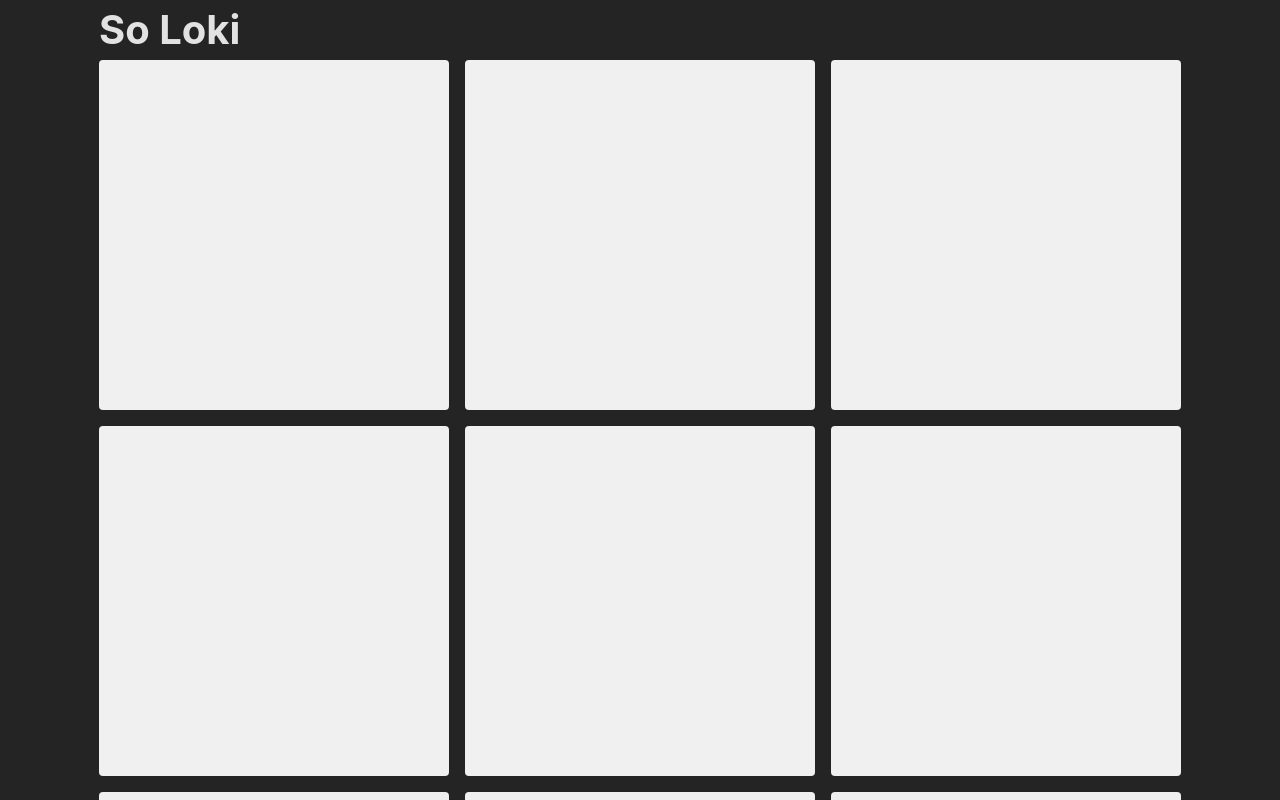
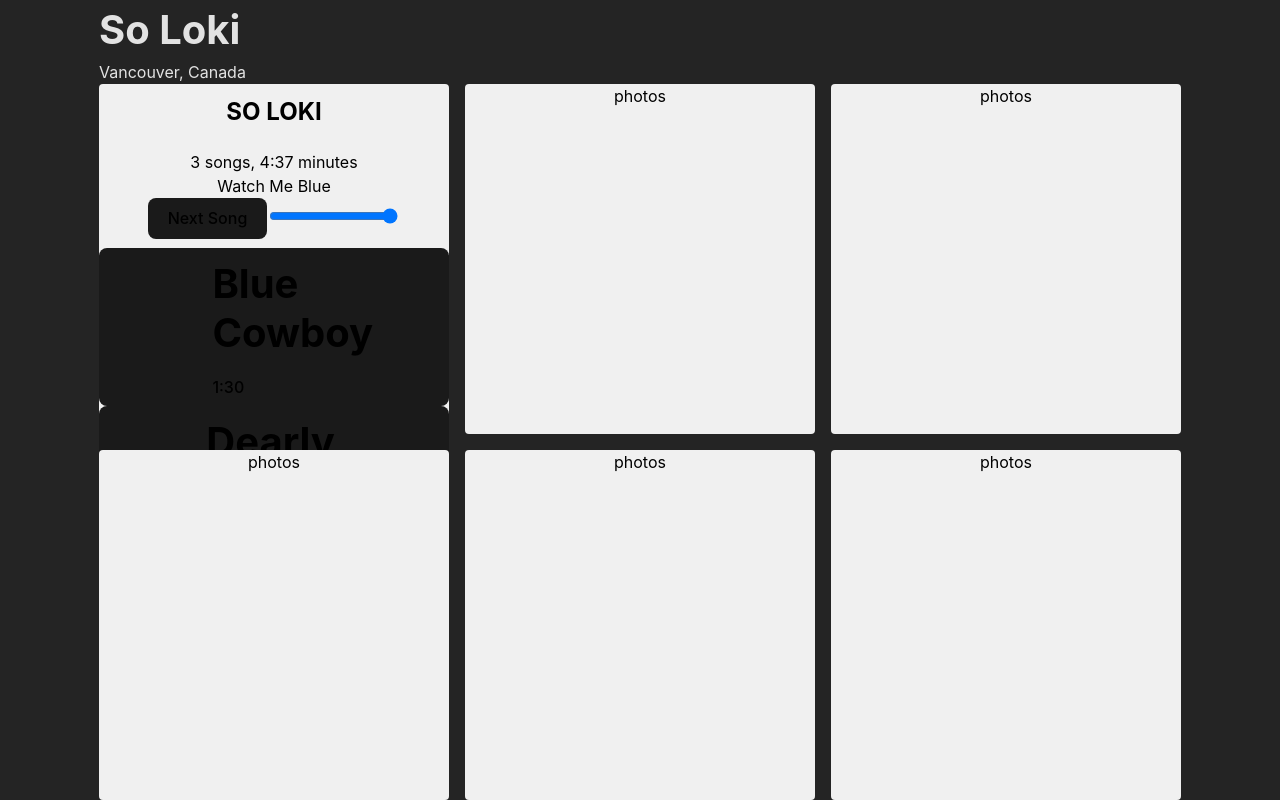
Before and after one commit to jajablinky/ArTape-2.0, a Next.js app: page /profile in a window 1280 px wide. Shown: the top 800 px of the page. Built offline with nearby package versions, Linux system fonts and the light colour scheme.

Commit message:
audio player structured into a component and reuse

```diff
--- a/src/components/AudioPlayer.tsx
+++ b/src/components/AudioPlayer.tsx
@@ -1,114 +1,182 @@
 import React, { useEffect, useRef, useState } from "react";
-import { SetStateAction, Dispatch } from "react";
-
 import styles from "@/styles/Home.module.css";
 import Image from "next/image";
 
-interface AudioPlayerProps {
-  trackNumber: number;
-  isPlaying: number;
-  setisPlaying: Dispatch<SetStateAction<number>>;
-  audioLink: string;
-  songTitle: string;
-  audioListLength: number;
+interface Song {
+  title: string;
+  src: string;
 }
 
-const AudioPlayer = ({
-  trackNumber,
-  isPlaying,
-  setisPlaying,
-  audioLink,
-  songTitle,
-  audioListLength,
-}: AudioPlayerProps) => {
-  const [duration, setDuration] = useState("");
+const songs: Song[] = [
+  {
+    title: "Blue Cowboy",
+    src: "https://5jxkaucpt4jq2n5ceypa7tijr2vrqcrcgx567hisii27hymlqz2a.arweave.net/6m6gUE-fEw03oiYeD80JjqsYCiI1---dEkI18-GLhnQ",
+  },
+  {
+    title: "Dearly Departed",
+    src: "https://cxdvxsxj6ps45rqsdjnskvgl2n3cc6bvohej5l27w7oof76rhcya.arweave.net/Fcdbyunz5c7GEhpbJVTL03YheDVxyJ6vX7fc4v_ROLA",
+  },
+  {
+    title: "Helmut Lang",
+    src: "https://4hyskfaoe726dpdaczx3dmpswrqj4uydukvzozsuewmcan6wsovq.arweave.net/4fElFA4n9eG8YBZvsbHytGCeUwOiq5dmVCWYIDfWk6s",
+  },
+];
 
-  const audioRef = useRef<HTMLAudioElement>(null);
+const AudioPlayer = () => {
+  const [currentSongIndex, setCurrentSongIndex] = useState<number>(-1);
+  const [isPlaying, setisPlaying] = useState<boolean>(false);
+  const [volume, setVolume] = useState<number>(1);
+  const [currentSong, setCurrentSong] = useState<Song | null>(null);
 
-  useEffect(() => {
-    const audio = audioRef.current;
-    if (audio) {
-      audio.addEventListener("loadedmetadata", () => {
-        const seconds = audio.duration;
-        let minutes = Math.floor(seconds / 60);
-        minutes = minutes < 10 ? 0 + minutes : minutes;
-        let extraSeconds = Math.floor(seconds % 60);
-        extraSeconds = extraSeconds < 10 ? 0 + extraSeconds : extraSeconds;
-        setDuration(`${minutes}:${extraSeconds}`);
-      });
-    }
-  }, [audioRef]);
+  const audioPlayer = useRef<HTMLAudioElement | null>(null);
+  const handleVolumeChange = (e: React.ChangeEvent<HTMLInputElement>): void => {
+    const newVolume = parseFloat(e.target.value);
+    setVolume(newVolume);
 
-  const handleDuration = () => {
-    return duration;
-  };
-
-  const handlePlay = (trackNumber: number) => {
-    const audio = audioRef.current;
-    if (audio) {
-      if (isPlaying === trackNumber) {
-        if (audio.paused) {
-          audio.currentTime = 0;
-          audio.play();
-          setisPlaying(trackNumber);
-        } else {
-          audio.pause();
-        }
-      } else {
-        audio.currentTime = 0;
-        audio.play();
-        setisPlaying(trackNumber);
-      }
+    if (audioPlayer.current) {
+      audioPlayer.current.volume = newVolume;
     }
   };
 
-  const handleEnded = () => {
-    if (trackNumber + 1 < audioListLength) {
-      setisPlaying(trackNumber + 1);
+  useEffect(() => {
+    if (!audioPlayer.current) {
+      audioPlayer.current = new Audio();
+    }
+    setCurrentSong(songs[currentSongIndex]);
+
+    if (audioPlayer.current && currentSongIndex !== -1) {
+      audioPlayer.current.removeEventListener("ended", handleEnded);
+      audioPlayer.current.src = songs[currentSongIndex].src;
+      audioPlayer.current.addEventListener("ended", handleEnded);
+
+      if (isPlaying) {
+        audioPlayer.current.play();
       } else {
-      setisPlaying(0);
+        audioPlayer.current.pause();
+      }
+    }
+
+    return () => {
+      if (audioPlayer.current) {
+        audioPlayer.current.removeEventListener("ended", handleEnded);
+      }
+    };
+  }, [currentSongIndex, isPlaying]);
+
+  const handleStop = (): void => {
+    if (audioPlayer.current) {
+      if (isPlaying) {
+        audioPlayer.current.pause();
+        audioPlayer.current.currentTime = 0;
+        setCurrentSongIndex(-1);
+      }
+      setisPlaying(!isPlaying);
+    }
+  };
+
+  const handleNextSong = (): void => {
+    setCurrentSongIndex(
+      currentSongIndex === songs.length - 1 ? 0 : currentSongIndex + 1
+    );
+    setisPlaying(true);
+  };
+
+  const handlePrevSong = (): void => {
+    if (currentSongIndex === -1) {
+      return undefined;
+    }
+    if (currentSongIndex === 0) {
+      if (audioPlayer.current) {
+        audioPlayer.current.currentTime = 0;
+        if (!isPlaying) {
+          setisPlaying(true);
+        }
+      }
+    } else {
+      setCurrentSongIndex(currentSongIndex - 1);
+    }
+  };
+
+  const handleEnded = (): void => {
+    handleNextSong();
+  };
+
+  const handleTrackSelect = (index: number) => {
+    if (index === currentSongIndex) {
+      if (audioPlayer.current) {
+        if (isPlaying) {
+          audioPlayer.current.pause();
+        } else {
+          audioPlayer.current.play();
+        }
+      }
+      setisPlaying(!isPlaying);
+    } else {
+      setCurrentSongIndex(index);
+      setisPlaying(true);
     }
   };
 
   return (
     <>
-      <audio
-        ref={audioRef}
-        id={`audio-${trackNumber}`}
-        src={audioLink}
-        preload="metadata"
-        onEnded={handleEnded}
-      ></audio>
+      <div className={styles.musicPlayerContainer}>
+        <div className={styles.musicPlayerHeader}>
+          <audio onEnded={handleEnded} ref={audioPlayer} />
+          <h2 className={styles.profileName}>SO LOKI</h2>
+          <p className={styles.amounttotalDuration}>3 songs, 4:37 minutes</p>
+          <p className={styles.artapeLink}>Watch Me Blue</p>
+          <p className={styles.currentSongTitle}>{currentSong?.title}</p>
+          {currentSongIndex !== -1 ? (
+            <button onClick={() => handlePrevSong()}>Prev Song</button>
+          ) : (
+            ""
+          )}
+          <button onClick={() => handleNextSong()}>Next Song</button>
+          {isPlaying ? (
+            <button onClick={() => handleStop()}>Stop</button>
+          ) : null}
+          <input
+            type="range"
+            min="0"
+            max="1"
+            step="0.01"
+            value={volume}
+            onChange={handleVolumeChange}
+            className={styles.volumeSlider}
+          />
+        </div>
+        {songs.map((song: Song, index: number) => (
           <button
             className={styles.musicPlayerTrack}
-        onClick={() => handlePlay(trackNumber)}
+            key={index}
+            onClick={() => handleTrackSelect(index)}
           >
             <div className={styles.musicPlayerLeftSide}>
               <div className={styles.songArt}></div>
               <div className={styles.musicInfo}>
                 <div className={styles.artistTitleTrack}>
-              <h1>{songTitle}</h1>
+                  <h1>{song.title}</h1>
                 </div>
                 <div className={styles.durationBuyMp3}>
                   <p>
-                <span className={styles.duration}>{handleDuration()}</span>
+                    <span className={styles.duration}>1:30</span>
                   </p>
                 </div>
               </div>
             </div>
             <div className={styles.musicPlayerRightSide}>
               <div className={styles.playButton}>
-            {isPlaying !== trackNumber ? (
+                {isPlaying && currentSongIndex === index ? (
                   <Image
-                src={"/startButton.svg"}
-                alt={"Play Button"}
+                    src={"/stopButton.svg"}
+                    alt={"Stop Button"}
                     width={25.5}
                     height={25.5}
                   />
                 ) : (
                   <Image
-                src={"/stopButton.svg"}
-                alt={"Stop Button"}
+                    src={"/startButton.svg"}
+                    alt={"Play Button"}
                     width={25.5}
                     height={25.5}
                   />
@@ -116,6 +184,8 @@ const AudioPlayer = ({
               </div>
             </div>
           </button>
+        ))}
+      </div>
     </>
   );
 };
--- a/src/pages/profile.tsx
+++ b/src/pages/profile.tsx
@@ -1,22 +1,26 @@
 import React from "react";
 import styles from "@/styles/Home.module.css";
+import AudioPlayer from "@/components/AudioPlayer";
 
 const profile = () => {
   return (
     <main>
       <div>
         <h1>So Loki</h1>
+        <p>Vancouver, Canada</p>
       </div>
       <div className={styles.gridProfile}>
-        <div className={styles.profileModule}></div>
-        <div className={styles.profileModule}></div>
-        <div className={styles.profileModule}></div>
-        <div className={styles.profileModule}></div>
-        <div className={styles.profileModule}></div>
-        <div className={styles.profileModule}></div>
-        <div className={styles.profileModule}></div>
-        <div className={styles.profileModule}></div>
-        <div className={styles.profileModule}></div>
+        <div className={styles.profileModule}>
+          <AudioPlayer />
+        </div>
+        <div className={styles.profileModule}>photos</div>
+        <div className={styles.profileModule}>photos</div>
+        <div className={styles.profileModule}>photos</div>
+        <div className={styles.profileModule}>photos</div>
+        <div className={styles.profileModule}>photos</div>
+        <div className={styles.profileModule}>photos</div>
+        <div className={styles.profileModule}>photos</div>
+        <div className={styles.profileModule}>photos</div>
       </div>
     </main>
   );
--- a/src/styles/Home.module.css
+++ b/src/styles/Home.module.css
@@ -2,7 +2,6 @@
   max-width: 1280px;
   --artape-white: rgba(255, 255, 255, 0.87);
   --artape-lime-green: #3bff67;
-  --artape-black: #242424;
   --artape-black: #242424;
 }
 
@@ -70,4 +69,6 @@
   width: 350px;
   height: 350px;
   border-radius: 4px; /* Adjust this value according to your desired border radius */
+  color: black;
+  text-align: center;
 }
```
Also changed, not shown: src/pages/index.tsx (+2 -155 lines). Lines whose indentation alone changed are shown as unchanged.
